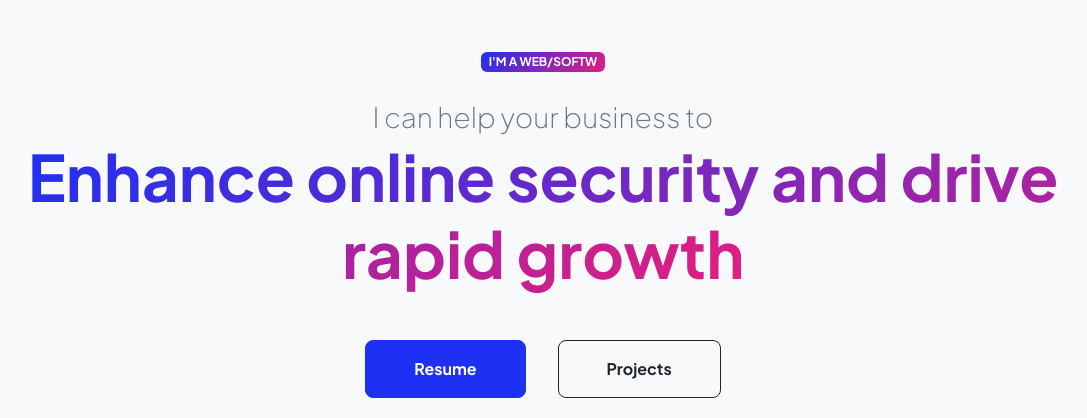
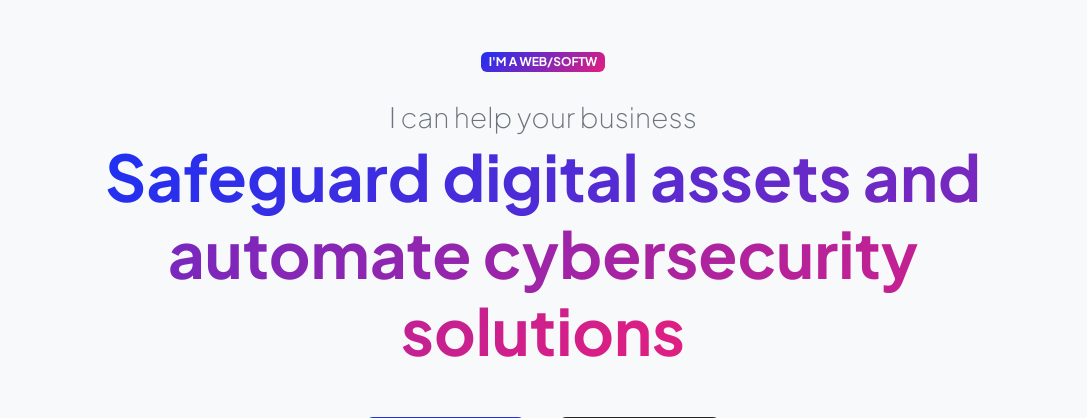
Before and after one commit to Adithya-Rajendran/portfolioWebsite, a Django app: template portfolio/templates/index.html in a window 1280 px wide. Shown: the part 72-490 px from the top of the page, without its empty margins (97-1184 px from the left). Run offline with Django 3.2, Linux system fonts and the light colour scheme; the template is opened without the code that fills it, so the values that code supplies are empty; some libraries are stand-ins or nearby versions.

Commit message:
updated html

```diff
--- a/portfolio/templates/index.html
+++ b/portfolio/templates/index.html
@@ -17,8 +17,8 @@
                             I'm a <span id="typed" class="typed" data-typed-items="Cybersecurity Enthusiast, Web/Software Developer, Tech Aficionado, DevSecOps Engineer"></span>
                         </div>
                     </div>
-                    <div class="fs-3 fw-light text-muted">I can help your business to</div>
-                    <h1 class="display-3 fw-bolder mb-5"><span class="text-gradient d-inline">Enhance online security and drive rapid growth</span></h1>
+                    <div class="fs-3 fw-light text-muted">I can help your business</div>
+                    <h1 class="display-3 fw-bolder mb-5"><span class="text-gradient d-inline">Safeguard digital assets and automate cybersecurity solutions</span></h1>
                     <div class="d-grid gap-3 d-sm-flex justify-content-sm-center justify-content-xxl-start mb-3">
                         <a class="btn btn-primary btn-lg px-5 py-3 me-sm-3 fs-6 fw-bolder" href="{% url 'resume' %}">Resume</a>
                         <a class="btn btn-outline-dark btn-lg px-5 py-3 fs-6 fw-bolder" href="{% url 'projects' %}">Projects</a>
--- a/portfolio/templates/projects.html
+++ b/portfolio/templates/projects.html
@@ -22,7 +22,7 @@
                                 <h2 class="fw-bolder">{{ project.name }}</h2>
                                 <p>{{ project.description }}</p>
                             </div>
-                            <img src="{{ project.image_url.url }}" alt="{{ project.name }}" height="400" />
+                            <img src="{% static 'media/' %}{{ project.image_url }}" alt="{{ project.name }}" height="400" />
                         </div>
                     </div>
                 </div>
```
